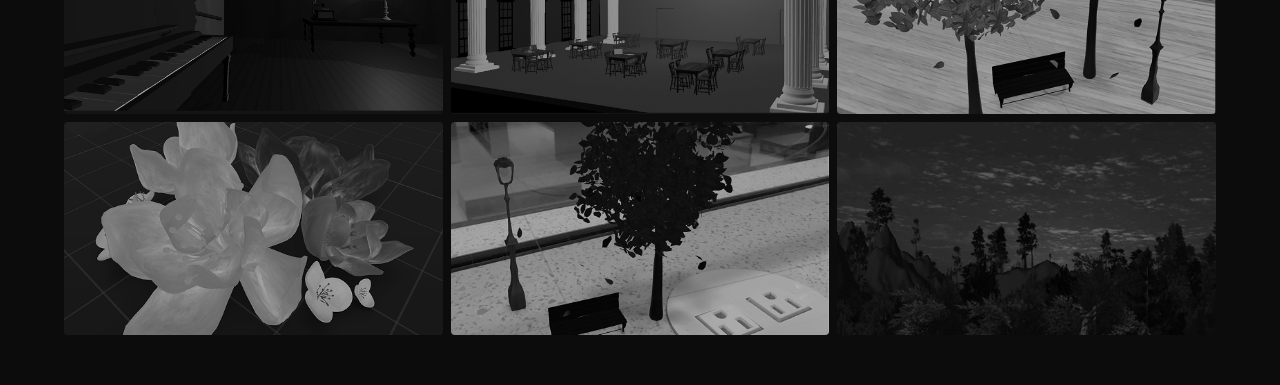
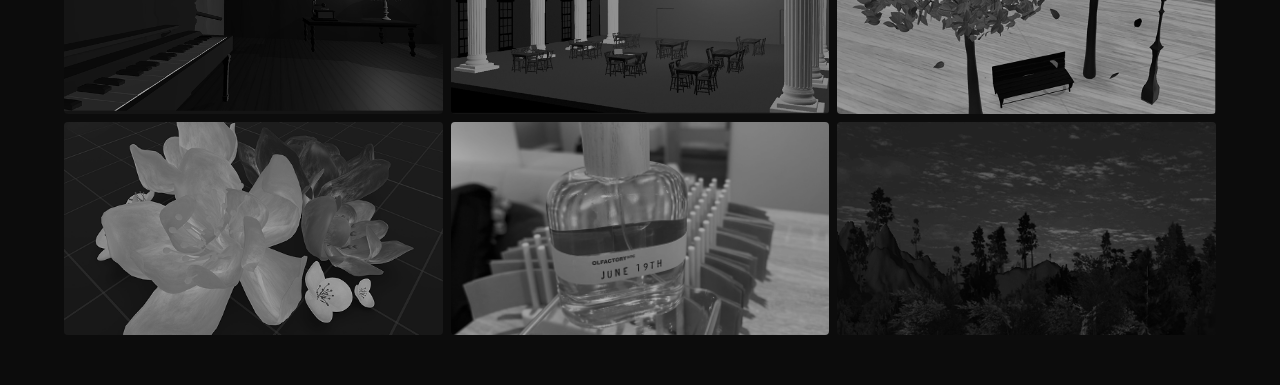
Before and after one commit to rinak01/MyPortfolio, a Next.js app: page /updated_portfolio in a window 1280 px wide. Shown: the part 7380-7765 px from the top of the page. Built offline with nearby package versions, Linux system fonts and the light colour scheme.

Commit message:
Replace Trees 02 with Forest Fragrance and add to Multimodal Systems

```diff
--- a/app/updated_portfolio/variations/Var7ClassyAuto.tsx
+++ b/app/updated_portfolio/variations/Var7ClassyAuto.tsx
@@ -65,7 +65,7 @@
   { src: "/images/ARVR/studyhall 1.png", alt: "Study Hall", tag: "3D Model · Architecture", label: "Study Hall", desc: "Collaborative virtual study hall with adaptive ambient zones", colSpan: 2, aspectClass: "aspect-[16/9]", categories: ["Spatial Computing"] },
   { src: "/images/ARVR/trees01 1.png", alt: "Trees 01", tag: "Augmented Reality · Nature", label: "Trees 01", desc: "Forest density study exploring depth and spatial perception", colSpan: 2, aspectClass: "aspect-[16/9]", categories: ["Spatial Computing"] },
   { src: "/images/ARVR/flowers 1.png", alt: "Flowers", tag: "Augmented Reality · Nature", label: "Flowers", desc: "Botanical virtual space with reactive flora and ambient sound", colSpan: 2, aspectClass: "aspect-[16/9]", categories: ["Spatial Computing"] },
-  { src: "/images/ARVR/trees02 1.png", alt: "Trees 02", tag: "Augmented Reality · Nature", label: "Trees 02", desc: "Evolved canopy composition with dynamic light filtering", colSpan: 2, aspectClass: "aspect-[16/9]", categories: ["Spatial Computing"] },
+  { src: "/images/prototypes/june19th_fragrance.jpg", alt: "Forest Fragrance", tag: "Multimodal · Sensory", label: "Forest Fragrance", desc: "Multimodal sensory experience exploring fragrance interaction", colSpan: 2, aspectClass: "aspect-[16/9]", categories: ["Spatial Computing", "Multimodal Systems"] },
   { src: "/images/ARVR/forest01 1.png", alt: "Forest", tag: "Virtual Reality · Environment", label: "Forest", desc: "Full immersive forest environment with layered ambient depth", colSpan: 2, aspectClass: "aspect-[16/9]", scaleClass: "scale-[1.3] group-hover:scale-[1.32]", categories: ["Spatial Computing"] },
 ];
 
```
